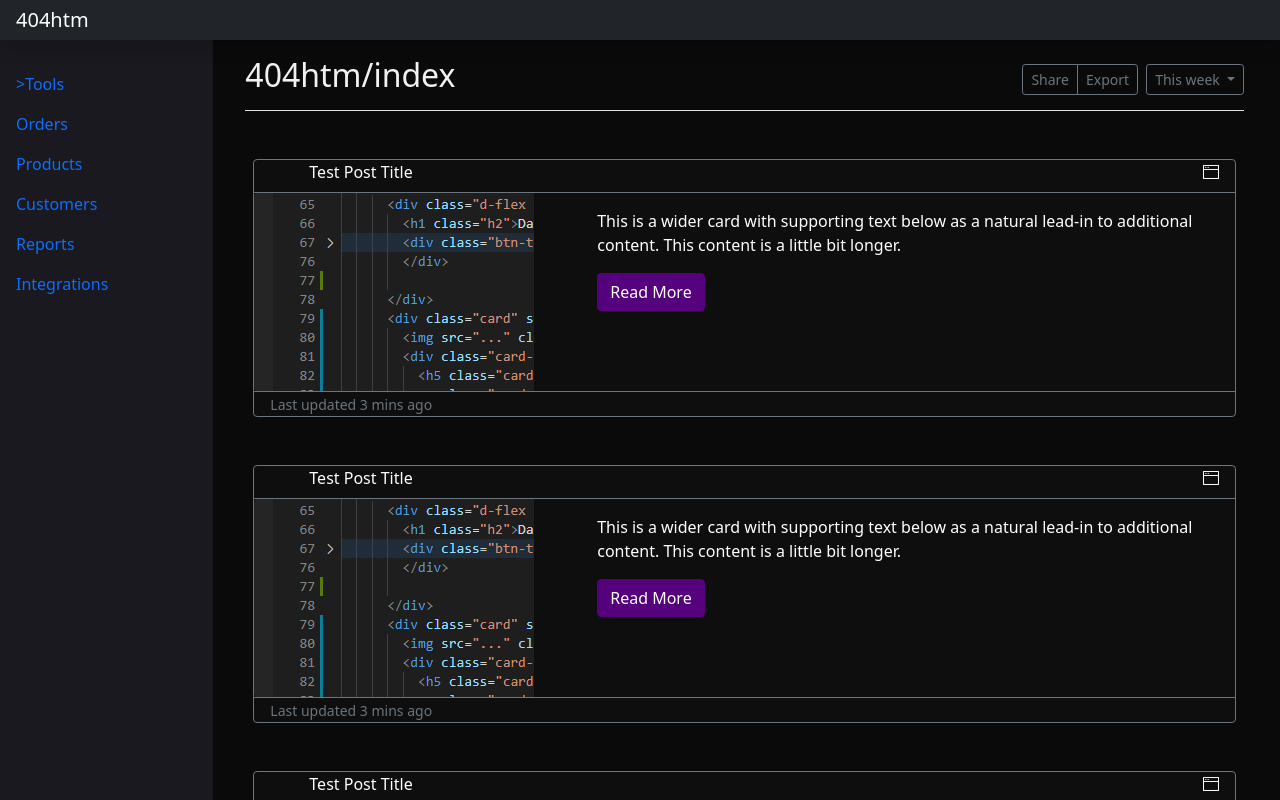
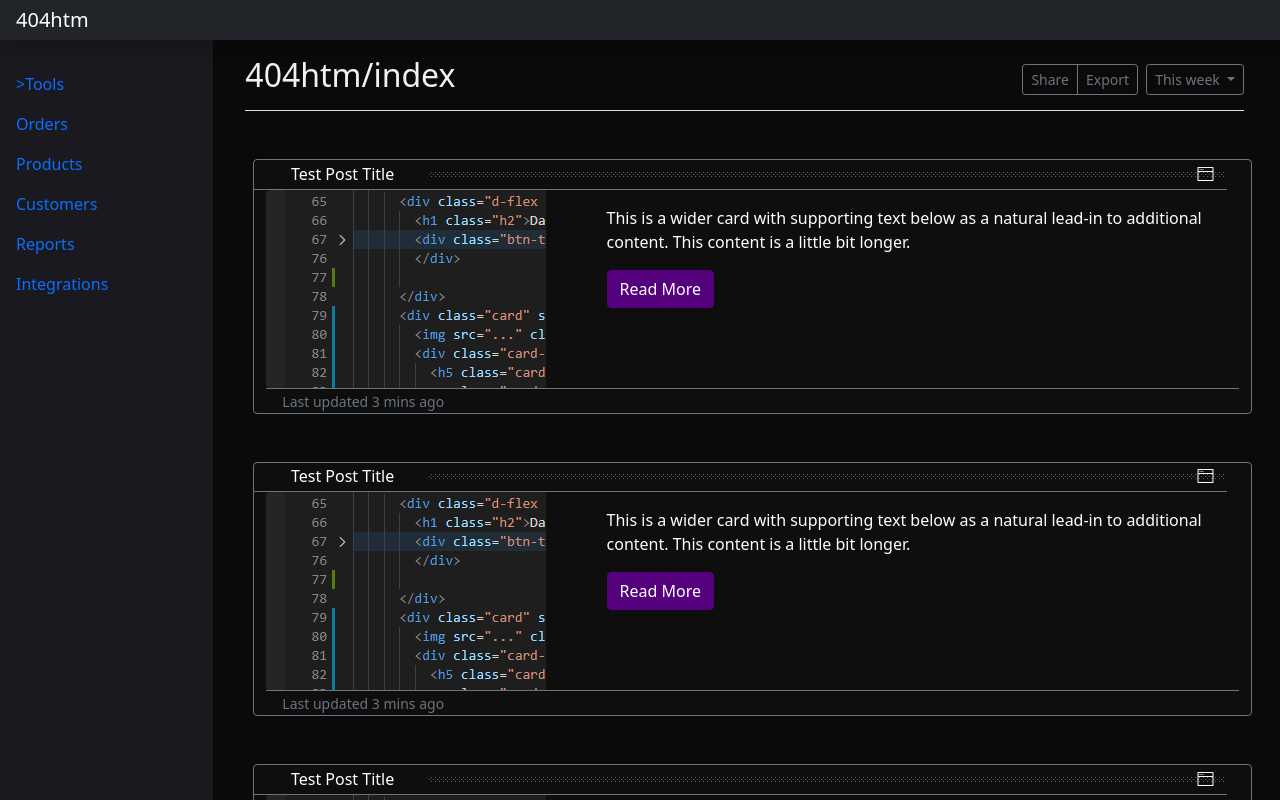
Before and after one commit to 404htm/site404-js, an Angular app: page / in a window 1280 px wide. Shown: the top 800 px of the page. Built offline with nearby package versions, Linux system fonts and the light colour scheme.

Commit message:
Post header styling

```diff
--- a/src/app/post-summary/post-summary.component.html
+++ b/src/app/post-summary/post-summary.component.html
@@ -1,10 +1,7 @@
-<div class="card p3 mx-2">
-    <div class="card-header">
-        <div class="section-title"> <h5>{{postTitle}}</h5> </div>
-        <div class="section-header-bar"></div>
-        <div class="section-icons">
-                <i class="bi bi-window-fullscreen"></i>
-        </div>
+<div class="card p3 mx-2 container-fluid">
+    <div class="row card-header container-fluid">
+        <div class="section-title col-auto"> <h5>{{postTitle}}</h5> </div>
+        <div class="section-header-bar col"><i class="bi bi-window-fullscreen"></i></div>
     </div>
 
     <div class="row g-0 container-fluid">
--- a/src/app/post-summary/post-summary.component.scss
+++ b/src/app/post-summary/post-summary.component.scss
@@ -21,17 +21,41 @@
 
 .card-header
 {
-    padding: 0rem 1rem;
+    padding: .1rem;
     border-bottom: 1px solid $border-color;
 }
 
 
 .section-header-bar
 {
-    background-color: red;
-    height: 2rem;
+
     background-image: url("/assets/img/texture.png");
     background-repeat: repeat-x;
     background-position: left 50% center;
-    float: left;
 }
+
+
+.section-title
+{
+}
+
+
+.section-header-bar i
+{
+    float: right;
+}
+
+.card-header h5
+{
+    margin: 3px;
+    //padding: 0px 20px 0px 20px;
+
+    font-size: medium;
+    font-weight: normal;
+}
+
+.card-footer
+{
+    padding: 0rem 1rem;
+    border-top: 1px solid $border-color;
+}
```
